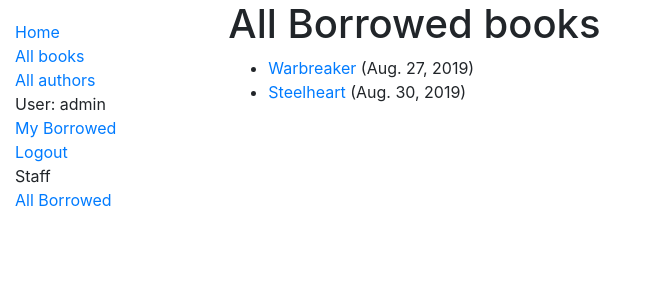
After one commit to threeq1818/django_website, a Django app: page /catalog/borrowed/ in a window 1280 px wide. The commit adds this page. Shown: the top 300 px of the page, without its empty margins (0-647 px from the left). Run offline with Django 3.2, Linux system fonts and the light colour scheme; a user stored in the database is signed in; data comes from the database, SQL or seed files in the repository; both versions use the stored data as it was after the commit; some libraries are stand-ins or nearby versions.

Commit message:
added permission for staff users and views, templates: All Borrowed Books

```diff
--- a/locallibrary/catalog/models.py
+++ b/locallibrary/catalog/models.py
@@ -118,6 +118,7 @@ class BookInstance(models.Model):
 
     class Meta:
         ordering = ['due_back']
+        permissions = (("can_mark_returned", "Set book as returned"),)
 
         def __str__(self):
             """String fro representing the Model object."""
--- a/locallibrary/catalog/templates/base_generic.html
+++ b/locallibrary/catalog/templates/base_generic.html
@@ -21,7 +21,6 @@
           <li><a href="{% url 'index' %}">Home</a></li>
           <li><a href="{% url 'books' %}">All books</a></li>
           <li><a href="{% url 'authors' %}">All authors</a></li>
-        </ul>
           {% if user.is_authenticated %}
           <li>User: {{ user.get_username }}</li>
           <li><a href="{% url 'my-borrowed' %}">My Borrowed</a></li>
@@ -29,7 +28,13 @@
           {% else %}
           <li><a href="{% url 'login'%}?next={{request.path}}">Login</a></li>
           {% endif %}
+
+          {% if perms.catalog.can_mark_returned %}
+          <li>Staff</li>
+          <li><a href="{% url 'all-borrowed' %}">All Borrowed</a></li>
+          {% endif %}
           {% endblock %}
+        </ul>
       </div>
       <div class="col-sm-10 ">{% block content %}{% endblock %}
         {% block pagination %}
--- /dev/null
+++ b/locallibrary/catalog/templates/catalog/bookinstance_list_borrowed_all.html
@@ -0,0 +1,21 @@
+{% extends "base_generic.html" %}
+
+{% block content %}
+{% if perms.catalog.can_mark_returned %}
+<h1>All Borrowed books</h1>
+
+{% if bookinstance_list %}
+<ul>
+
+  {% for bookinst in bookinstance_list %}
+  <li class="{% if bookinst.is_overdue %}text-danger{% endif %}">
+    <a href="{% url 'book-detail' bookinst.book.pk %}">{{bookinst.book.title}}</a> ({{ bookinst.due_back }})
+  </li>
+  {% endfor %}
+</ul>
+
+{% else %}
+<p>There are no books borrowed.</p>
+{% endif %}
+{% endif %}
+{% endblock %}
--- a/locallibrary/catalog/urls.py
+++ b/locallibrary/catalog/urls.py
@@ -12,3 +12,7 @@ urlpatterns = [
 urlpatterns += [
     path('mybooks/', views.LoanedBooksByUserListView.as_view(), name='my-borrowed'),
 ]
+
+urlpatterns += [
+    path('borrowed/', views.AllLoanedBooksListView.as_view(), name='all-borrowed'),
+]
--- a/locallibrary/catalog/views.py
+++ b/locallibrary/catalog/views.py
@@ -1,3 +1,4 @@
+from django.contrib.auth.mixins import PermissionRequiredMixin
 from django.contrib.auth.mixins import LoginRequiredMixin
 from django.views import generic
 from django.shortcuts import render
@@ -105,5 +106,15 @@ class LoanedBooksByUserListView(LoginRequiredMixin, generic.ListView):
     paginate_by = 10
 
     def get_queryset(self):
-        return BookInstance.objects.filter(borrower=self.request.user).filter(status__exact='o')
-        # .order_by('due_back')
+        return BookInstance.objects.filter(borrower=self.request.user).filter(status__exact='o').order_by('due_back')
+
+
+class AllLoanedBooksListView(PermissionRequiredMixin, generic.ListView):
+    """Generic class-based view all books on loan."""
+    model = BookInstance
+    permission_required = 'catalog.can_mark_returned'
+    template_name = 'catalog/bookinstance_list_borrowed_all.html'
+    paginate_by = 10
+
+    def get_queryset(self):
+        return BookInstance.objects.filter(status__exact='o').order_by('due_back')
```
Also changed, not shown: locallibrary/catalog/migrations/0003_auto_20190826_0809.py (added), locallibrary/db.sqlite3. Lines whose indentation alone changed are shown as unchanged.
